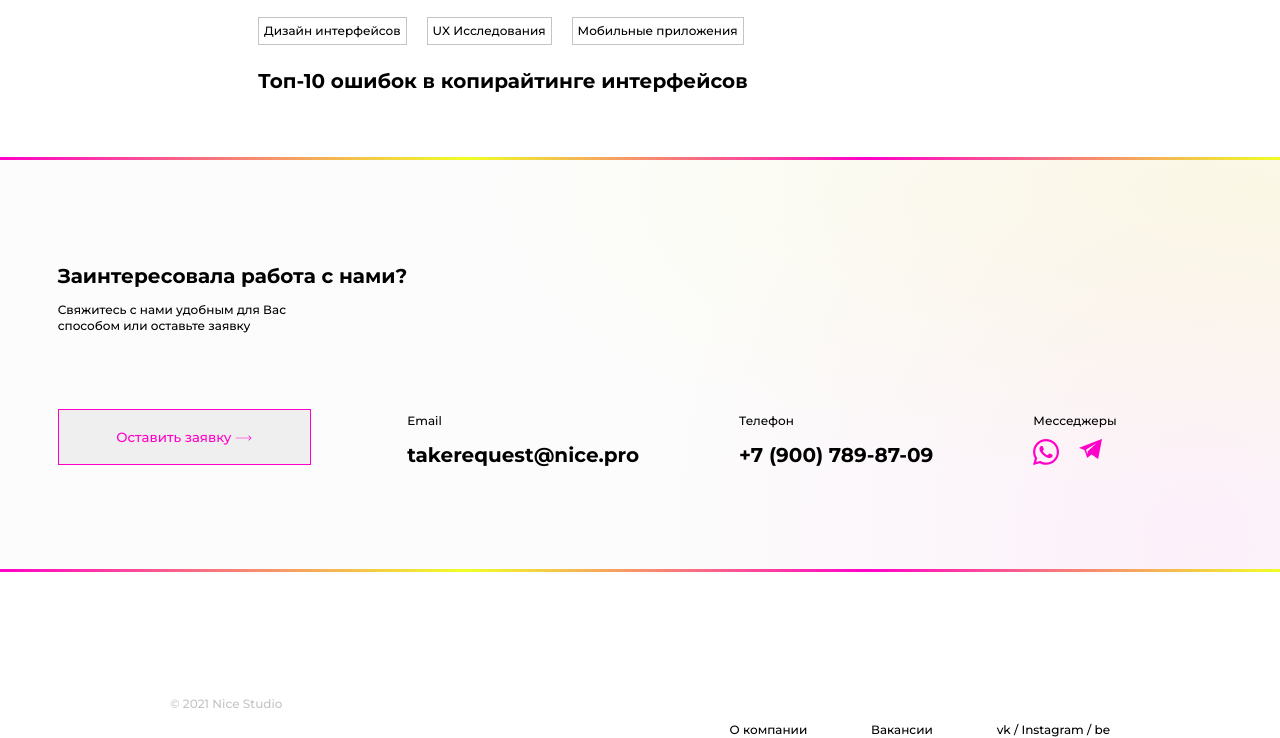
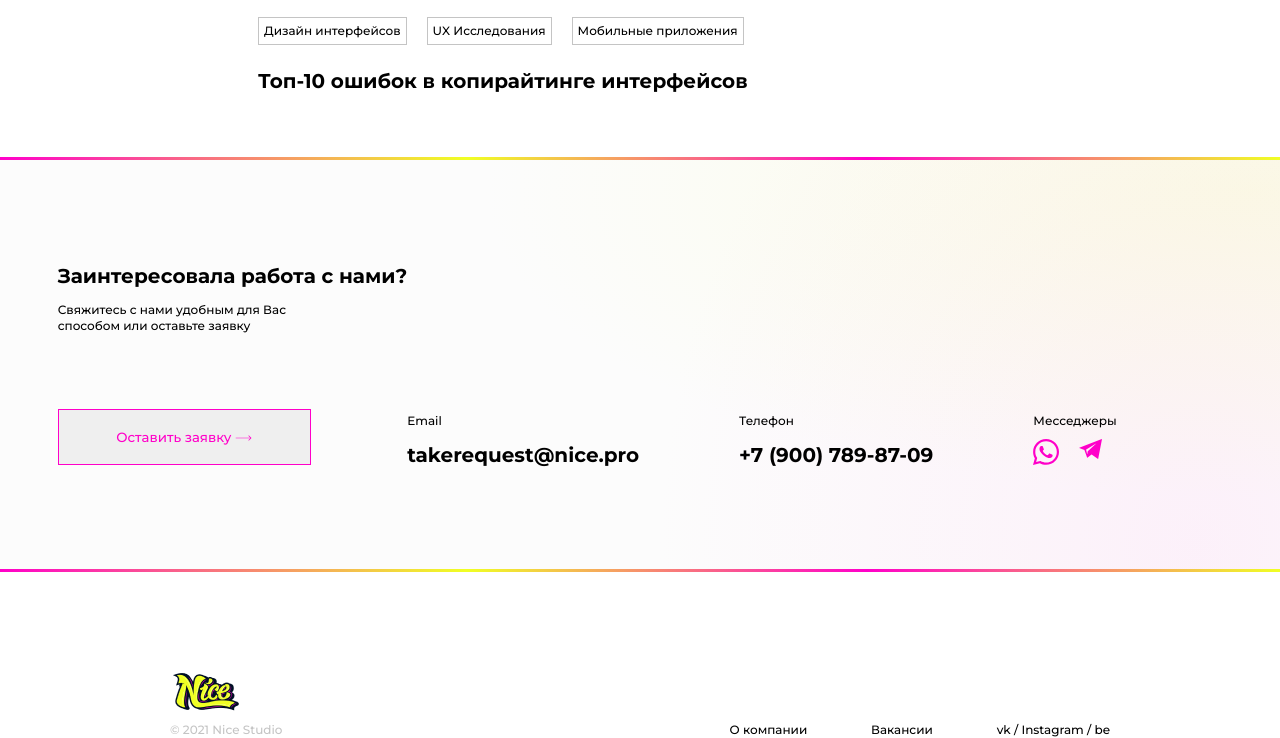
Before and after one commit to GodBalls/site, a plain HTML site: page index.html in a window 1280 px wide. Shown: the part 5912-6650 px from the top of the page. Drawn offline with Linux system fonts and the light colour scheme; the site is published under a folder, as on GitHub Pages, so addresses that start at the root find nothing.

Commit message:
Update index.html

```diff
--- a/index.html
+++ b/index.html
@@ -173,7 +173,7 @@
         <footer>
             <div class="footer">
                 <div class="foother-logo">
-                    <img src="/img/nice.png" alt="">
+                    <img src="img/nice.png" alt="">
                     <h1>© 2021 Nice Studio</h1>
                 </div>
                 <div class="foother-ss">
@@ -187,5 +187,5 @@
 
 
 </body>
-<script src="/js/script.js"></script>
+
 </html>
```
